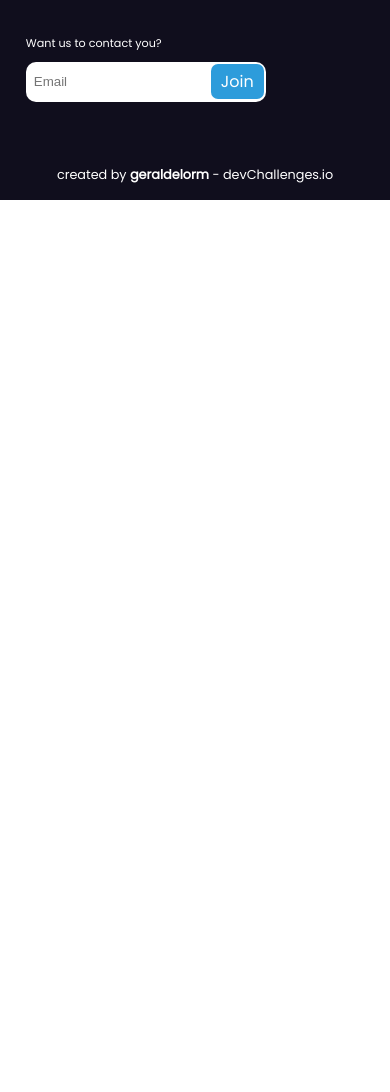
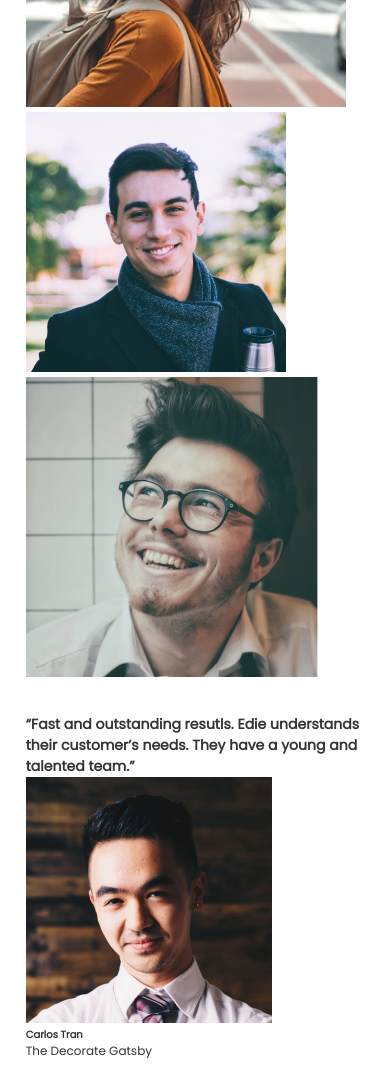
Before and after one commit to geraldelorm/edie-homepage, a plain HTML site: page index.html in a window 390 px wide. Shown: the part 3872-4964 px from the top of the page. Before the commit the page ends 4072 px from the top, so only its background shows below. Drawn offline with nearby package versions, Linux system fonts and the light colour scheme.

Commit message:
main section in progress

```diff
--- a/index.html
+++ b/index.html
@@ -145,11 +145,40 @@
               </div>
             </div>
           </div>
+          <div class="clients" id="clients">
+            <div class="clients-container">
+              <div class="text">
+                <p class="red">Meet the team</p>
+                <h3>We are a chilled and a laidback team</h3>
+                <p>
+                  Lorem ipsum dolor sit amet, consectetur adipiscing elit.
+                </p>
+              </div>
+              <div class="img">
+                <img class="img-1" src="./assets/img/person3.png" alt="">
+                <img class="img-2" src="./assets/img/person1.png" alt="">
+                <img class="img-3" src="./assets/img/person2.png" alt="">
+
+              </div>
+            </div>
+          </div>
+          <div class="testimonial">
+            <div class="testimonial-container">
+              <h3>“Fast and outstanding resutls. Edie understands their customer’s needs. They have a young and talented team.”    </h3>
+            </div>
+            <div class="profile">
+              <img src="./assets/img/person4.png" alt="">
+              <div>
+                <h5>Carlos Tran</h5>
+                <p>The Decorate Gatsby</p>
+              </div>
+            </div>
+          </div>
         </div>
       </div>
     </main>
     <footer>
-      <div class="footer">
+      <div class="footer" id="contact">
         <div class="footer-top">
           <div class="site-map">
             <ul class="nav-container-pc">
--- a/scss/_main.scss
+++ b/scss/_main.scss
@@ -294,4 +294,33 @@ main {
       }
     }
   }
+  .clients {
+    margin-top: 5rem;
+    grid-column: 3/39;
+    color: $gray1;
+    @media (max-width: 550px) {
+      font-size: 12px;
+      grid-column: 1/41;
+      margin-top: 2rem;
+      margin-left: 1rem;
+    }
+    //
+    //
+    //
+  }
+
+  .testimonial {
+    margin: 5rem 0;
+    grid-column: 3/39;
+    color: $gray1;
+    @media (max-width: 550px) {
+      font-size: 12px;
+      grid-column: 1/41;
+      margin: 2rem 0;
+      margin-left: 1rem;
+    }
+    //
+    //
+    //
+  }
 }
```
Also changed, not shown: css/style.css, 1 other file.
